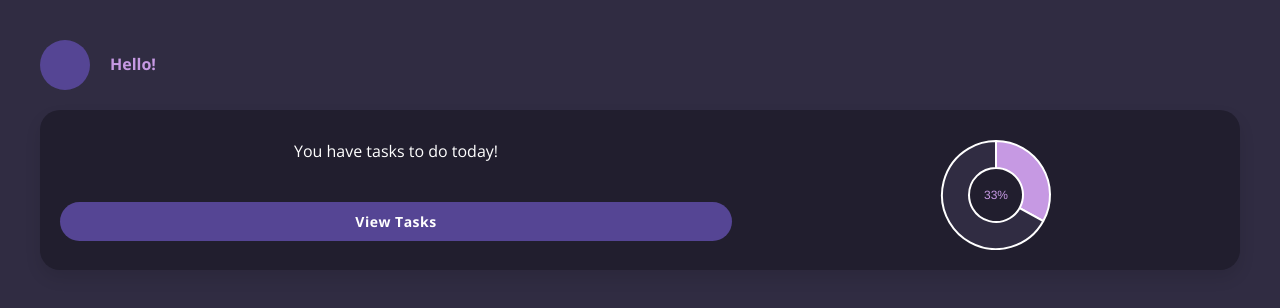
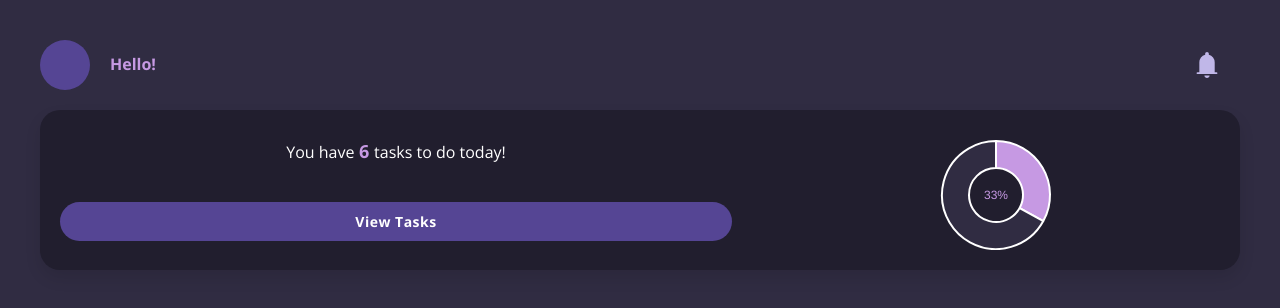
Before and after one commit to CalvinTiley/toppalife-client, a React (Vite) app: page / in a window 1280 px wide. Shown: the top 308 px of the page. Built offline with nearby package versions, Linux system fonts and the light colour scheme; no server answers; sample sign-in values are in the browser's storage.

Commit message:
feat: todays tasks styling

```diff
--- a/src/App.tsx
+++ b/src/App.tsx
@@ -5,6 +5,7 @@ import { SignIn } from "./pages/SignIn";
 import { useAuthentication } from "./hooks/useAuthentication";
 import { Register } from "./pages/Register";
 import { configure } from "./config";
+import { Projects } from "./pages/Projects";
 
 configure();
 
@@ -15,6 +16,7 @@ export const App = () => {
         <>
             <Routes>
                 <Route path="/" element={<Home />} />
+                <Route path="/projects" element={<Projects />} />
                 <Route path="/signin" element={<SignIn />} />
                 <Route path="/register" element={<Register />} />
             </Routes>
--- a/src/components/TodaysTasks/_todays-tasks.scss
+++ b/src/components/TodaysTasks/_todays-tasks.scss
@@ -24,6 +24,17 @@
         line-height: 2.5rem;
     }
 
+    &__highlight {
+        color: var(--color-tertiary);
+
+        font-size: 1.8rem;
+        font-weight: 600;
+
+        &--complete {
+            color: #00ddb1;
+        }
+    }
+
     .button__todays-tasks {
         text-align: left;
     }
--- a/src/components/TodaysTasks/index.tsx
+++ b/src/components/TodaysTasks/index.tsx
@@ -3,6 +3,7 @@ import { Button } from "../Button";
 import { Card } from "../Card";
 import { useTodaysTasks } from "./useTodaysTasks";
 import { Task } from "../../types/task";
+import classNames from "classnames";
 
 interface TodaysTasksProps {
     tasks: Task[];
@@ -11,12 +12,19 @@ interface TodaysTasksProps {
 export const TodaysTasks = ({
     tasks,
 }: TodaysTasksProps) => {
-    const { plugins, data } = useTodaysTasks(tasks);
+    const { plugins, data, remaining } = useTodaysTasks(tasks);
 
     return (
         <Card className="todays-tasks">
             <div className="todays-tasks__text">
-                <p className="todays-tasks__progress">You have tasks to do today!</p>
+                <p className="todays-tasks__progress">
+                    You have
+                    <span className={classNames(
+                        "todays-tasks__highlight",
+                        { "todays-tasks__highlight--complete": !remaining }
+                    )}> {remaining} </span>
+                    tasks to do today!
+                </p>
 
                 <Button className="button--todays-tasks">
                     View Tasks
--- a/src/components/TodaysTasks/useTodaysTasks.tsx
+++ b/src/components/TodaysTasks/useTodaysTasks.tsx
@@ -3,12 +3,14 @@ import { Chart, Plugin } from "chart.js";
 import dayjs from "dayjs";
 import { Task } from "../../types/task";
 
-const getTodaysCompletedTasksPercentage = (tasks: Task[]) => {
-    const todaysCompletedTasks = tasks.filter(task => (
-        dayjs(task.due_date).isToday() && task.current === task.total
-    ));
+const getTodaysCompletedTasks = (tasks: Task[]) => {
+    const todaysTasks = tasks.filter(task => dayjs(task.due_date).isToday());
+    const todaysCompletedTasks = todaysTasks.filter(task => task.current === task.total);
 
-    return Math.round((todaysCompletedTasks.length / tasks.length) * 100);
+    return {
+        remaining: todaysTasks.length - todaysCompletedTasks.length,
+        percentage: Math.round((todaysCompletedTasks.length / todaysTasks.length) * 100),
+    };
 };
 
 const addCenterLabel = (
@@ -49,12 +51,13 @@ const generateData = (completedPercentage: number) => {
 };
 
 export const useTodaysTasks = (tasks: Task[]) => useMemo(() => {
-    const completedPercentage = getTodaysCompletedTasksPercentage(tasks);
-    const data = generateData(completedPercentage);
-    const plugins = generatePlugins(completedPercentage);
+    const { remaining, percentage } = getTodaysCompletedTasks(tasks);
+    const data = generateData(percentage);
+    const plugins = generatePlugins(percentage);
 
     return {
         data,
         plugins,
+        remaining,
     };
 }, [tasks]);
--- a/src/components/UserGreeting/_user-greeting.scss
+++ b/src/components/UserGreeting/_user-greeting.scss
@@ -2,6 +2,8 @@
     display: flex;
     align-items: center;
     gap: 2rem;
+
+    animation: fade-in forwards 1s;
 
     &__photo {
         display: flex;
@@ -38,4 +40,27 @@
         font-size: 2rem;
         font-weight: 600;
     }
+
+    .button--user-greeting-notification {
+        margin-right: 1rem;
+
+        background-color: unset;
+
+        .icon {
+            width: 2.6rem;
+            height: 2.6rem;
+
+            color: var(--color-secondary);
+        }
+    }
 }
+
+@keyframes fade-in {
+    from {
+        opacity: 0;
+    }
+
+    to {
+        opacity: 1;
+    }
+}
--- a/src/components/UserGreeting/index.tsx
+++ b/src/components/UserGreeting/index.tsx
@@ -1,4 +1,7 @@
+import { Button } from "../Button";
 import { useUserGreeting } from "./useUserGreeting";
+import { ReactComponent as NotificationsIcon } from "../../assets/svg/notifications.svg";
+import Icon from "../Icon";
 
 export const UserGreeting = () => {
     const { avatar, name } = useUserGreeting();
@@ -14,6 +17,10 @@ export const UserGreeting = () => {
 
                 <p className="user-greeting__name">{name}</p>
             </div>
+
+            <Button className="button--user-greeting-notification">
+                <Icon component={NotificationsIcon} />
+            </Button>
         </div>
     );
 };
--- a/src/hooks/useAuthentication.tsx
+++ b/src/hooks/useAuthentication.tsx
@@ -59,8 +59,6 @@ export const useAuthentication = () => {
                 } catch (error) {
                     localStorage.removeItem("access_token");
                     user.update({ ...userData, access_token: "" });
-
-                    refresh();
                 }
             };
 
--- /dev/null
+++ b/src/pages/Projects/index.tsx
@@ -0,0 +1,7 @@
+export const Projects = () => {
+    return (
+        <main className="page-home">
+            <h1>Projects</h1>
+        </main>
+    );
+};
--- a/src/scss/entry.scss
+++ b/src/scss/entry.scss
@@ -11,5 +11,6 @@
 @use "../components/UserGreeting/user-greeting";
 
 @use "../pages/Home/page-home";
+@use "../pages/Projects/page-projects";
 @use "../pages/SignIn/page-sign-in";
 @use "../pages/Register/page-register";
```
Also changed, not shown: src/assets/svg/notifications.svg (added), src/pages/Projects/_page-projects.scss (added).
